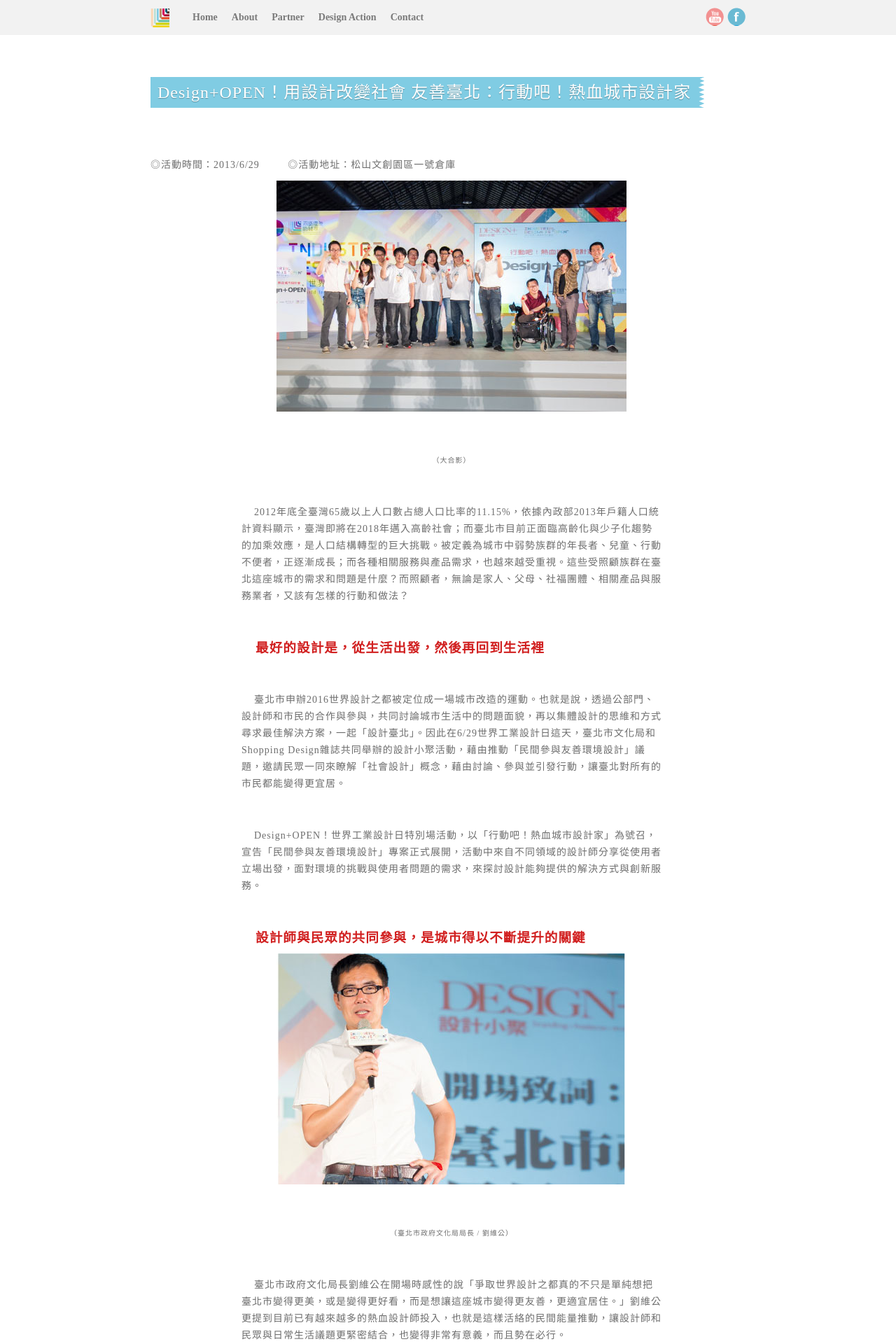
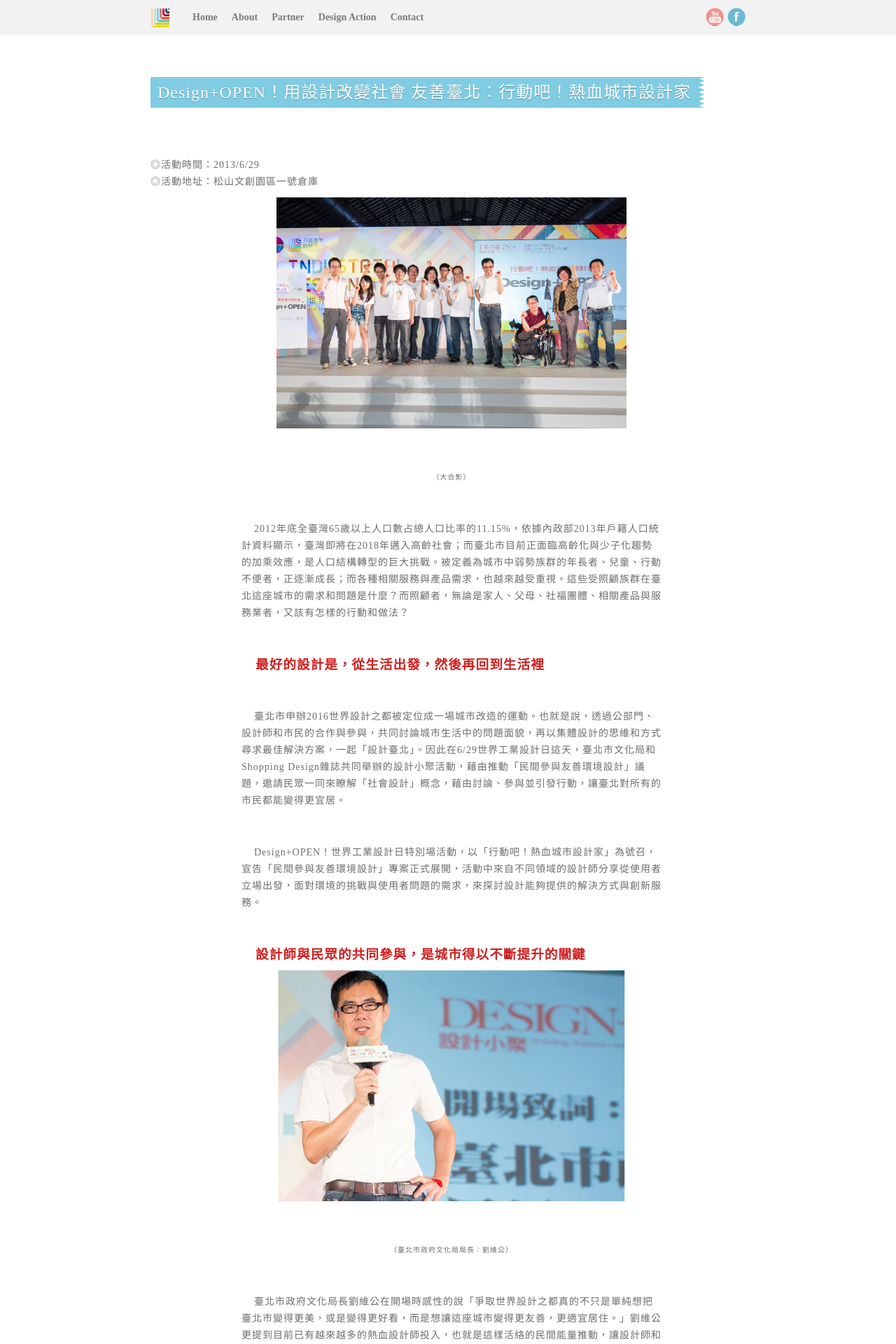
Before and after one commit to designtaipei/designtaipei.github.com, a Jekyll site: the page built from _posts/2013-06-29-artical-C.md, in a window 1280 px wide. Shown: the top 1920 px of the page at 70% size. Built offline with Jekyll 4.4.1, drawn with Linux system fonts in a browser that asks for light colours; nearby versions of some CDN libraries.

Commit message:
Update 2013-06-29-artical-C.md

```diff
--- a/_posts/2013-06-29-artical-C.md
+++ b/_posts/2013-06-29-artical-C.md
@@ -32,9 +32,9 @@
 	margin-top: 0px;
 }
 </style>
-
-<span class="singlepost-words-time">◎活動時間：2013/6/29</span>&nbsp;&nbsp;&nbsp;&nbsp;&nbsp;&nbsp;&nbsp;&nbsp;
-<span class="singlepost-words-time">◎活動地址：松山文創園區一號倉庫</span>
+<p>
+<span class="singlepost-words-time">◎活動時間：2013/6/29</span><br />
+<span class="singlepost-words-time">◎活動地址：松山文創園區一號倉庫</span></p>
 <div class="singlepost-image">
 	<img class="singlepost-image-img" src="{{ site.url }}/images/c1.jpg" />
 	<p class="singlepost-image-message">（大合影）</p>
```
